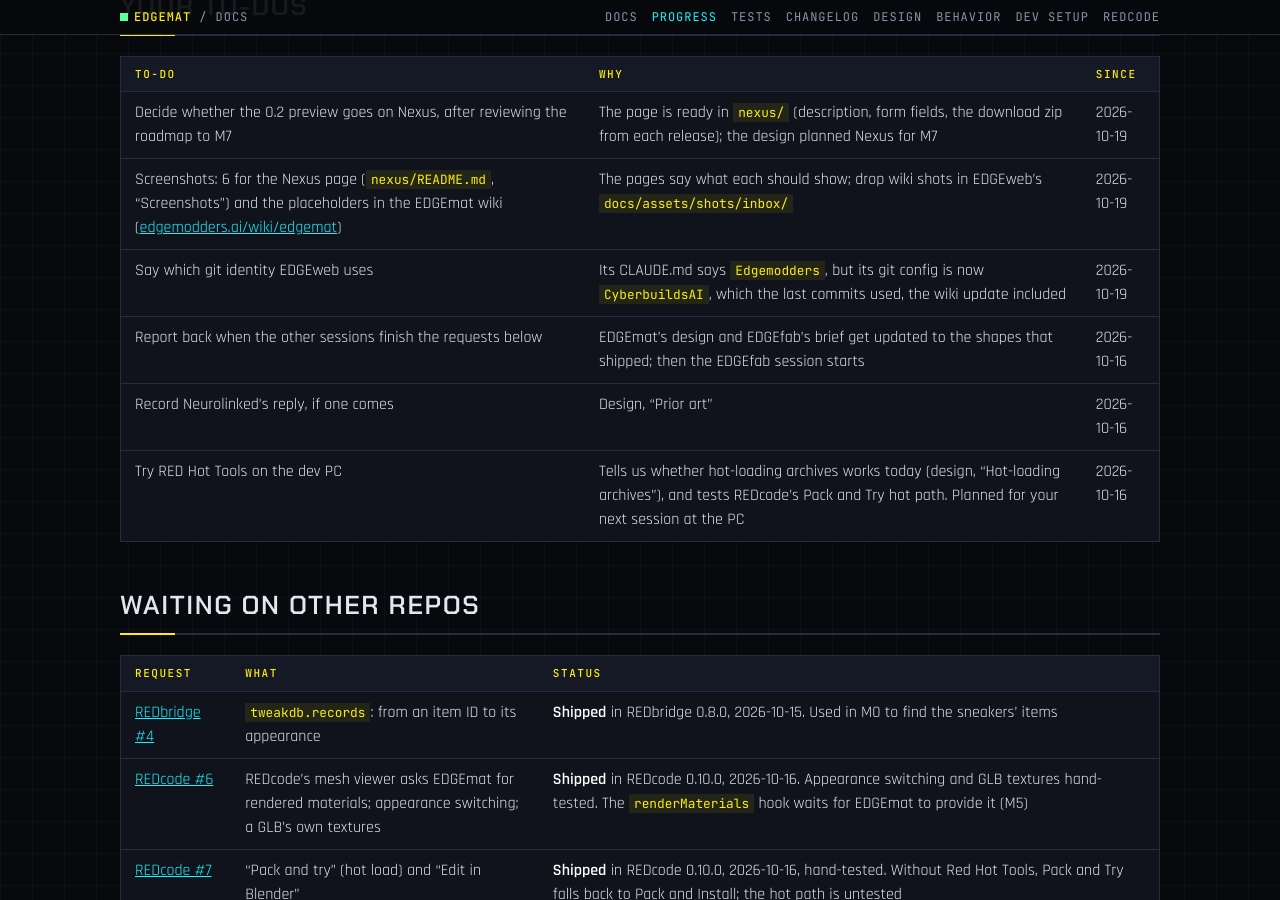
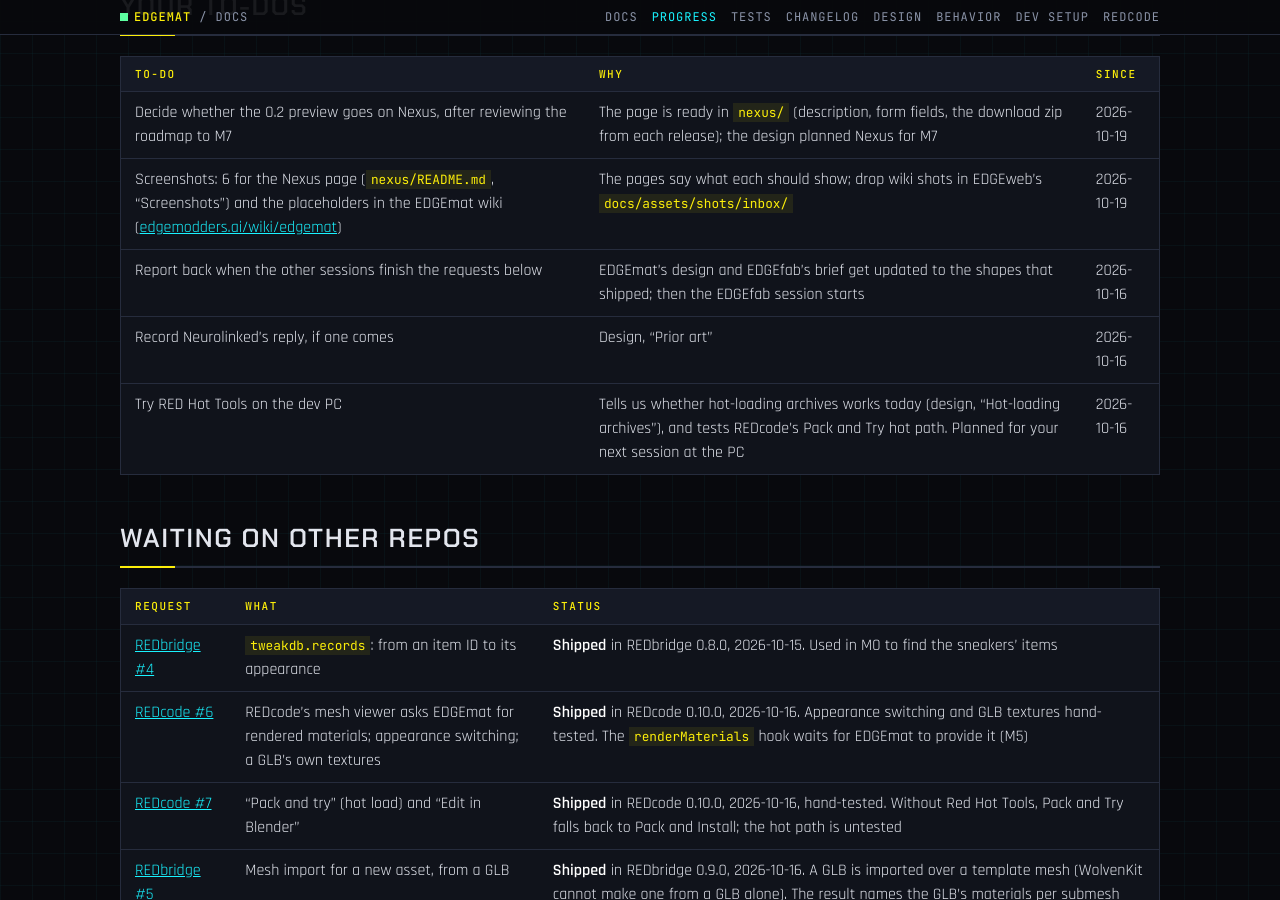
Before and after one commit to Edgemodders/EDGEmat, a Jekyll site: the page built from docs/progress.md, in a window 1280 px wide and 900 px high, scrolled down 843 px. Built offline with Jekyll 4.4.1, drawn with Linux system fonts in a browser that asks for light colours; our own code applies the rules of GitHub Pages for plain Markdown files; some of the changed text lies outside the part shown.

Commit message:
Progress: EDGEweb commits as CyberbuildsAI, the owner's answer
Co-Authored-By: Claude Opus 5.5 <noreply@anthropic.com>

```diff
--- a/docs/progress.md
+++ b/docs/progress.md
@@ -21,7 +21,6 @@ Last updated 2026-10-19.
 |---|---|---|
 | Decide whether the 0.2 preview goes on Nexus, after reviewing the roadmap to M7 | The page is ready in `nexus/` (description, form fields, the download zip from each release); the design planned Nexus for M7 | 2026-10-19 |
 | Screenshots: 6 for the Nexus page (`nexus/README.md`, "Screenshots") and the placeholders in the EDGEmat wiki ([edgemodders.ai/wiki/edgemat](https://edgemodders.ai/wiki/edgemat/)) | The pages say what each should show; drop wiki shots in EDGEweb's `docs/assets/shots/inbox/` | 2026-10-19 |
-| Say which git identity EDGEweb uses | Its CLAUDE.md says `Edgemodders`, but its git config is now `CyberbuildsAI`, which the last commits used, the wiki update included | 2026-10-19 |
 | Report back when the other sessions finish the requests below | EDGEmat's design and EDGEfab's brief get updated to the shapes that shipped; then the EDGEfab session starts | 2026-10-16 |
 | Record Neurolinked's reply, if one comes | Design, "Prior art" | 2026-10-16 |
 | Try RED Hot Tools on the dev PC | Tells us whether hot-loading archives works today (design, "Hot-loading archives"), and tests REDcode's Pack and Try hot path. Planned for your next session at the PC | 2026-10-16 |
```
Also changed, not shown: other parts of docs/progress.md (+1 -0 lines).
